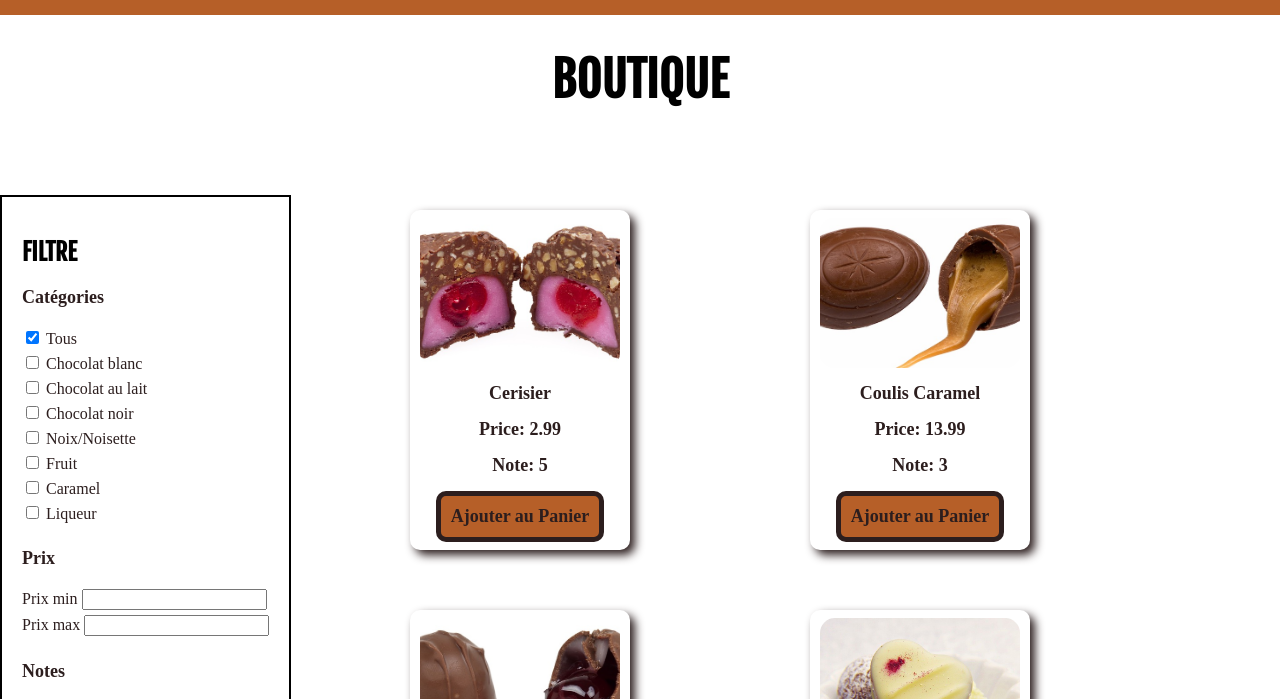
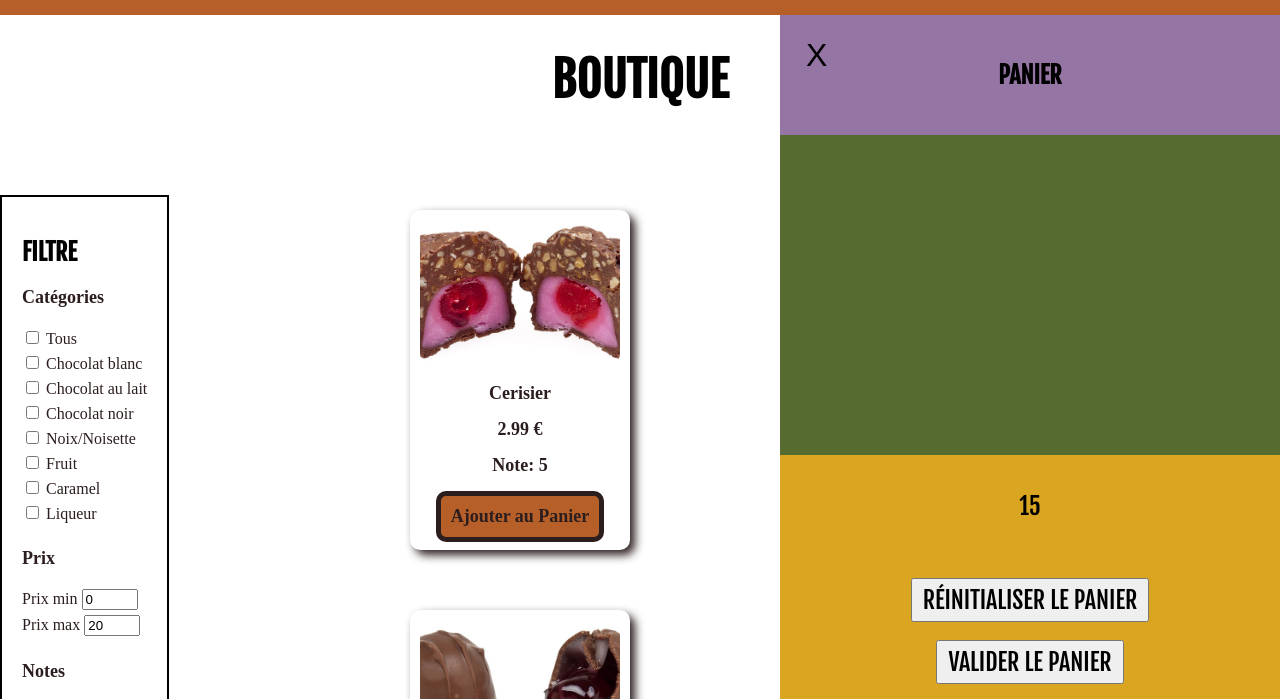
Before and after one commit to PBondu/ProjetFilRougeC3, a website: page boutique.html in a window 1280 px wide. Both pictures are taken after a click on the checkbox 32 px from the left and 436 px from the top of the page. Shown: the part 99-798 px from the top of the page. Drawn offline with nearby package versions, Linux system fonts and the light colour scheme; a web font is replaced by a local one.

Commit message:
Filter working

```diff
--- a/boutique.html
+++ b/boutique.html
@@ -22,7 +22,7 @@
                 <div class="text-style1">
                     <p><a href="boutique.html">Boutique</a></p>
                 </div>
-                <div class="panier">
+                <div class="panier pointer">
                     <img src="images/cart-shopping-solid.svg" alt="panier" width="30" height="30">
                 </div>
             </div>
@@ -32,20 +32,35 @@
             </div>
         </div>
         <!--DROPDOWN MENU MOBILE-->
-        <div class="header-mobile flexCol">
+        <div class="header-mobile flexCol usr-select">
             <div class="text-style1 flexRow bloc-header-mobile">
                 <p><a href="index.html">Accueil</a></p>
             </div>
             <div class="text-style1 flexRow bloc-header-mobile">
                 <p><a href="boutique.html">Boutique</a></p>
             </div>
-            <div class="panier flexRow text-style1 text-white bloc-header-mobile">
+            <div class="panier flexRow text-style1 text-white bloc-header-mobile usr-select">
                 <p>Panier</p>
                 <img src="images/cart-shopping-solid.svg" alt="panier" width="30" height="30">
             </div>
         </div>
         <!--BOUTIQUE-->
         <div class="content flexCol alignBaseline">
+            <div class="panier-ctr flexCol panier-ctr-pos">
+                <button class="close-cart close-cart-pos text-2em pointer">X</button>
+                <div class="panier-title flexCol width100">
+                    <h2 class="text-style1">PANIER</h2>
+                </div>
+                <div class="panier-products-ctr width100">
+                </div>
+                <div class="panier-button-ctr flexCol width100">
+                    <p class="user-price text-style1">15</p>
+                    <div class="panier-button flexCol">
+                        <button class="text-style1 cart-reset">réinitialiser LE PANIER</button>
+                        <button class="text-style1 cart-validate">VALIDER LE PANIER</button>
+                    </div>
+                </div>
+            </div>
             <h1 class="boutique-title text-style1 text-3em">BOUTIQUE</h1>
             <!-- FILTRES -->
             <div class="filter flexCol alignBaseline">
@@ -90,11 +105,11 @@
                     <div>
                         <div>
                             <span class="text-style4">Prix min</span>
-                            <input type="number" id="prix-min" min="0">
+                            <input type="number" id="prix-min" min="0" max="20">
                         </div>
                         <div>
                             <span class="text-style4">Prix max</span>
-                            <input type="number" id="prix-max" min="0">
+                            <input type="number" id="prix-max" min="0" max="20">
                         </div>
                     </div>
                 </div>
@@ -103,7 +118,7 @@
                     <div>
                         <div>
                             <span class="text-style4">Note min</span>
-                            <select>
+                            <select id="note-min">
                                 <option value="1">1</option>
                                 <option value="2">2</option>
                                 <option value="3">3</option>
@@ -113,7 +128,7 @@
                         </div>
                         <div>
                             <span class="text-style4">Note max</span>
-                            <select>
+                            <select id="note-max">
                                 <option value="1">1</option>
                                 <option value="2">2</option>
                                 <option value="3">3</option>
--- a/script.js
+++ b/script.js
@@ -9,11 +9,24 @@ $("#burgerMenu img").on("click", function () {
   return slided;
 });
 
+// PANIER DEROULANT
+// Ferme le panier en cliquant sur le bouton en forme de croix
+$(".close-cart").on("click", function () {
+  $(".panier-ctr").slideToggle(400);
+  const slided = true;
+  return slided;
+});
+// Déroule la panier au click sur l'icone cart
+$(".panier").on("click", function () {
+  $(".panier-ctr").slideToggle(400);
+  const slided = true;
+  return slided;
+});
+
+
 //--------------------
-/*
-setInterval(function() {
-    console.log(window.innerWidth);
-  }, 1000);*/
+
+
 // FILTRES BOUTIQUE
 // Début du IF qui vérifie que l'on soit positionné sur la page boutique
 if (myUrl.includes("boutique") == true) {
@@ -98,98 +111,11 @@ if (myUrl.includes("boutique") == true) {
     };
   }; //Fin du IF pour réserver à la patie mobile
 
+
   //--------------------
 
-  // Fonction pour ajouter des produits dynamiquement
-  /*document.addEventListener("DOMContentLoaded", function(e) { function ajoutProduit(image, title, price, note, blanc, lait, noir, caramel, noix, fruit, liqueur) {
 
-    let div_produit = document.createElement("div");// Création de la div contenant les infos produits
-    div_produit.className = "produit";
-
-    const categories = ["Blanc", "Lait", "Noir", "Caramel", "Noix", "Fruit", "Liqueur"];
-
-    categories.forEach(category => {
-        if (eval(category.toLowerCase())) {
-            div_produit.classList.add("ch" + category);
-        }
-    });
-    //Boucle qui comprends des IF qui créent des classes en fonction des catégories des chocolats
-    /*for (let i = 0; i < 7; i++) {
-      if (blanc == true && div_produit.className.includes("Blanc") == false) {
-        div_produit.className = div_produit.className + " chBlanc";
-      }
-      else if (lait == true && div_produit.className.includes("Lait") == false) {
-        div_produit.className = div_produit.className + " chLait";
-      }
-      else if (noir == true && div_produit.className.includes("Noir") == false) {
-        div_produit.className = div_produit.className + " chNoir";
-      }
-      else if (caramel == true && div_produit.className.includes("Caramel") == false) {
-        div_produit.className = div_produit.className + " chCaramel";
-      }
-      else if (noix == true && div_produit.className.includes("Noix") == false) {
-        div_produit.className = div_produit.className + " chNoix";
-      }
-      else if (fruit == true && div_produit.className.includes("Fruit") == false) {
-        div_produit.className = div_produit.className + " chFruit";
-      }
-      else if (liqueur == true && div_produit.className.includes("Liqueur") == false) {
-        div_produit.className = div_produit.className + " chLiqueur";
-      }
-      else { };
-    }; // Fin de la boucle d'association des categories
-
-    // Création image produit
-    let image_produit = document.createElement("img");
-    image_produit.src = image;
-
-    // Création title produit
-    let nom_produit = document.createElement("p");
-    nom_produit.textContent = title;
-    nom_produit.className = "text-style3";
-
-    // Création <p> price
-    let prix_produit = document.createElement("p");
-    prix_produit.textContent = price + " €";
-    prix_produit.className = "text-style3";
-
-    // Création <p> note
-    let note_produit = document.createElement("p");
-    note_produit.textContent = "Note : " + note + " ★";
-    note_produit.className = "text-style3";
-
-    //Création button add to cart
-    let ajoutBouton = document.createElement("button");
-    ajoutBouton.textContent = "Ajouter au panier";
-    ajoutBouton.className = "panier-produit pointer border-style text-style3";
-
-    // Set la div produit en parent des images, noms etc ...
-    div_produit.appendChild(image_produit);
-    div_produit.appendChild(nom_produit);
-    div_produit.appendChild(prix_produit);
-    div_produit.appendChild(note_produit);
-    div_produit.appendChild(ajoutBouton);
-
-    // set la div produit en enfant de produit-ctr qui est présent dans le HMTL
-    document.getElementById("produit-ctr").appendChild(div_produit);
-
-  };// Fin de la fonction
-
-  // IMPORT JSON pour données des produits
-  fetch("/products.json")
-    .then(response => response.json())
-    .then(data => {
-      // Récupère les données du JSON et les associe aux variables créées ci-dessus
-      data.products.forEach(product => {
-        ajoutProduit(product.image, product.title, product.price, product.note, product.category.blanc, product.category.lait, product.category.noir, product.category.caramel, product.category.noix, product.category.fruit, product.category.liqueur);
-      });
-    })
-    .catch(error => console.error('Error fetching JSON:', error));
-
-
-    */
-
-    // Fonction qui crée les produits dynamiquement ET qui intègre les filtres
+  // Fonction qui crée les produits dynamiquement ET qui intègre les filtres
   document.addEventListener('DOMContentLoaded', function () {
     // Charge le fichier JSON
     fetch('products.json')
@@ -203,7 +129,7 @@ if (myUrl.includes("boutique") == true) {
         // Crée dynamiquement des éléments pour chaque produit
         products.forEach(function (product) {
           var productElement = document.createElement('div');
-          productElement.className = 'produit';
+          productElement.className = `produit prodId${product.id}`;
 
           // Ajoute des classes en fonction des catégories
           Object.keys(product.category).forEach(category => {
@@ -216,12 +142,47 @@ if (myUrl.includes("boutique") == true) {
           productElement.innerHTML = `
             <img src="${product.image}" alt="${product.title}">
             <p class="text-style3">${product.title}</p>
-            <p class="text-style3">Price: ${product.price}</p>
-            <p class="text-style3">Note: ${product.note}</p>
+            <p class="text-style3 price">${product.price} &#x20AC;</p>
+            <p class="text-style3 note">Note: ${product.note}</p>
             <button class="panier-produit pointer border-style text-style3">Ajouter au Panier</button> `;
           // Les assignes en tant qu'enfant de produit
           productContainer.appendChild(productElement);
         });
+        /*
+        function getClassByQ(selector) {
+          return document.querySelector(selector);
+        };
+
+       // getClassByQ(".prodId1 button").addEventListener('click', addToCart(products[0]));
+
+
+        /*function addToCart(product) {
+
+          var productContainerCart = document.getElementsByClassName("panier-products-ctr")[0];
+
+          var productElementCart = document.createElement('div');
+          productElementCart.className = 'product-cart-dyn flexRow';
+
+          // Html créé représentant les produits créés en dynamiques
+          productElementCart.innerHTML = `
+            <button class="close-cart supr-item">X</button>
+            <img src="${product.image}" alt="${product.title}">
+            <div>
+              <p class="text-style3">${product.title}</p>
+              <p class="text-style3 price">${product.price} &#x20AC;</p>
+            </div>
+            <input id="cart-item-number" type="number" value="1" min="1"></input>
+            `;
+          // Les assignes en tant qu'enfant de produit
+          productContainerCart.appendChild(productElementCart);
+        };  */
+
+        /*getClassByQ(".cart-reset").addEventListener('click', cleanCart);
+
+        function cleanCart(){
+          productContainerCart.style.display ="none"
+
+        }*/
 
         // Récupère les classes des checkbox des Filtres
         var filterAll = document.getElementsByClassName('ch-all')[0];
@@ -232,6 +193,24 @@ if (myUrl.includes("boutique") == true) {
         var filterNoix = document.getElementsByClassName('ch-noix')[0];
         var filterFruit = document.getElementsByClassName('ch-fruit')[0];
         var filterLiqueur = document.getElementsByClassName('ch-liqueur')[0];
+
+/********************************/
+
+        var minPriceInput = document.getElementById('prix-min');
+        var maxPriceInput = document.getElementById('prix-max');
+
+        minPriceInput.addEventListener('change', filterProducts);
+        maxPriceInput.addEventListener('change', filterProducts);
+
+/********************************/
+
+        var minNoteInput = document.getElementById('note-min');
+        var maxNoteInput = document.getElementById('note-max');
+
+        minNoteInput.addEventListener('change', filterProducts);
+        maxNoteInput.addEventListener('change', filterProducts);
+
+/********************************/
 
         // Au check les produits s'affichent ou se masquent
         // Egalement les cases de cochent et se décochent si on coche la case TOUT
@@ -260,7 +239,7 @@ if (myUrl.includes("boutique") == true) {
         filterLiqueur.addEventListener('change', filterProducts);
 
         // Fonction qui décoche toutes les cases quand l'on coche TOUS
-        function closeOnAll () {
+        function closeOnAll() {
           filterBlanc.checked = false;
           filterLait.checked = false;
           filterNoir.checked = false;
@@ -270,15 +249,15 @@ if (myUrl.includes("boutique") == true) {
           filterLiqueur.checked = false;
         };
         // Fonction qui décoche TOUS quand l'on coche une autre case
-        function closeAllOnOther () {
+        function closeAllOnOther() {
           filterAll.checked = false;
         };
 
         // Récupère le chargement de la page et lance la fonction ci-dessous
-        document.querySelector(".content").onload = closeFilter();
+        document.querySelector(".content").onload = closeFilterOnLoad();
         // Fonction pour décocher les filtres au chargement de la page
-        function closeFilter() {
-          filterAll.checked = false;
+        function closeFilterOnLoad() {
+          filterAll.checked = true;
           filterBlanc.checked = false;
           filterLait.checked = false;
           filterNoir.checked = false;
@@ -286,12 +265,16 @@ if (myUrl.includes("boutique") == true) {
           filterNoix.checked = false;
           filterFruit.checked = false;
           filterLiqueur.checked = false;
+          minPriceInput.value = 0;
+          maxPriceInput.value = 20;
+          minNoteInput.value = 1;
+          maxNoteInput.value = 5;
         };
 
         // Fonction pour filtrer les produits en fonction des cases à cocher
         function filterProducts() {
           var selectedCategories = [];
-          // Si case est cochée -> push la catégorie cochée
+          // Si case est cochée -> push la catégorie cochée au tableau catégories sélectionnées
           if (filterAll.checked) {
             selectedCategories.push('chBlanc');
             selectedCategories.push('chLait');
@@ -323,17 +306,28 @@ if (myUrl.includes("boutique") == true) {
             selectedCategories.push('chLiqueur');
           }
 
+          const minNote = parseFloat(minNoteInput.value) || 1;
+          const maxNote = parseFloat(maxNoteInput.value) || 5;
+
+          const minPrice = parseFloat(minPriceInput.value) || 0;
+          const maxPrice = parseFloat(maxPriceInput.value) || 20;
+
           // Affiche ou masque les produits en fonction des catégories sélectionnées
           var allProducts = document.getElementsByClassName('produit');
           for (var i = 0; i < allProducts.length; i++) {
             var product = allProducts[i];
-            var isVisible = selectedCategories.length === 0 || selectedCategories.some(cat => product.classList.contains(cat));
-            product.style.display = isVisible ? 'flex' : 'none';
-          }
-        }
-      })
-      .catch(error => console.error('Error loading JSON:', error));
+            const productPrice = parseFloat(product.querySelector('.price').textContent.split(' €')[0]);// Récupère le prix du produit
+            const productNote = parseFloat(product.querySelector('.note').textContent.split('Note: ')[1]);// Récupère la note du produit
+            const isVisible = selectedCategories.length === 0 || selectedCategories.some(cat => product.classList.contains(cat));
+            const isInPriceRange = productPrice >= minPrice && productPrice <= maxPrice; // Affiche le produit si le prix est dans la range sélectionnée par l'utilisateur
+            const isInNoteRange = productNote >= minNote && productNote <= maxNote; // Same pour la note
+            product.style.display = (isVisible && isInPriceRange && isInNoteRange) ? 'flex' : 'none'; // Si le produit respecte les conditions de prix, note et catégories display:flex / si non :none
+          };
+        };
+      });
   });
+
+
 }; // FIN DU IF BOUTIQUE
 
 
--- a/style.css
+++ b/style.css
@@ -9,16 +9,16 @@ Données générales
     box-sizing: border-box;
 }
 
-.hidden {
-    display: none !important;
-}
-
 .usr-select {
     user-select: none;
 }
 
 a {
     text-decoration: none;
+}
+
+.width100{
+    width: 100%;
 }
 
 .pointer{
@@ -35,8 +35,10 @@ body {
 }
 
 .content {
+    justify-content: flex-start !important;
     background-color: #FFFFFF;
     position: relative;
+    min-height: 800px;
 }
 
 .flexRow {
@@ -61,8 +63,7 @@ HEADER
 */
 
 .header,
-.footer,
-.content {
+.footer{
     display: flex;
     justify-content: space-between;
 }
@@ -355,6 +356,90 @@ STYLE PRODUITS
     cursor: pointer;
 }
 
+
+/*
+STYLE PANIER
+*/
+
+.panier-ctr-pos{
+    position: absolute;
+    top: 0;
+    right: 0;
+}
+
+.panier-ctr{/*
+    display: none;*/
+    justify-content: flex-start !important;
+    width: 100%;
+    height: 100%;
+    background-color: #55C0CF;
+    z-index: 1000;
+}
+
+.close-cart-pos{
+    position: absolute;
+    top: 20px;
+    left: 20px;
+}
+
+.close-cart{
+    height: 40px;
+    width: 30px;
+    border: none;
+    background-color: transparent;
+}
+
+.panier-title{
+    height: 15vh;
+    background-color: rgba(196, 64, 134, 0.586);
+}
+.panier-products-ctr{
+    min-height: 40vh;
+    background-color: darkolivegreen;
+}
+.panier-button-ctr{
+    position: sticky;
+    height: 250px;
+    background-color: goldenrod;
+}
+.panier-button{
+    height: 50%;
+}
+.panier-button button{
+    padding: 5px 10px;
+    text-transform: uppercase;
+}
+
+
+/*
+PRODUITS PANIER
+*/
+
+.product-cart-dyn{
+    width: 80%;
+    justify-content: space-around;
+}
+
+.product-cart-dyn img{
+
+    width: 100px;
+    height: 80px;
+
+    object-fit: cover;
+    border-radius: 5px;
+}
+
+#cart-item-number{
+    width: 45px;
+}
+
+.product-cart-dyn div{
+    width: 130px;
+}
+
+
+
+
 /*
 Style pour version bureau et tablettes
 */
@@ -453,7 +538,10 @@ Style pour version bureau et tablettes
         transform: scale(1.05,1.05);
         transition: transform 0.2s;
         box-shadow: 5px 5px 10px #777;
-        }
+    }
+    .panier-ctr{
+        max-width: 500px;
+    }
 }
 
 
```
